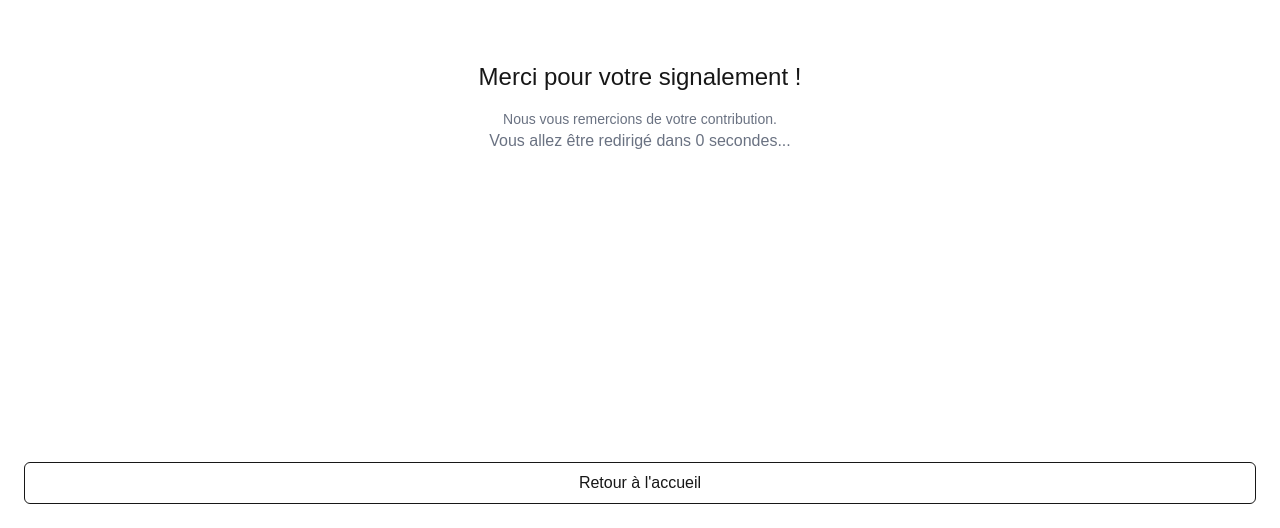
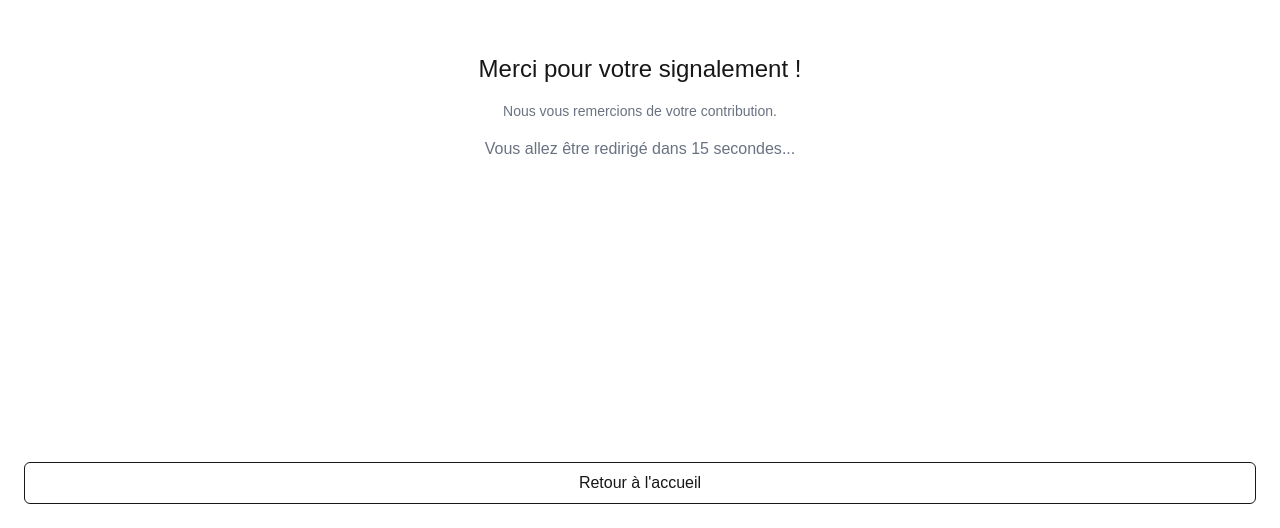
Before and after one commit to DJKFifou/FixMyStreet, a Next.js app: page /form-submitted in a window 1280 px wide. Before the commit this address had no page. Shown: the part 272-800 px from the top of the page. Built offline with nearby package versions, Linux system fonts and the light colour scheme.

Commit message:
fix: Added spacing

```diff
--- a/app/(form)/form-submitted/page.tsx
+++ b/app/(form)/form-submitted/page.tsx
@@ -4,12 +4,12 @@ import SecondaryLink from "@/components/ui/SecondaryLink";
 const Page = () => {
   return(
     <div className="grow flex flex-col items-center justify-center">
-      <div className="grow flex flex-col items-center justify-center w-3/4">
-        <h1 className="text-2xl text-center mb-4">Merci pour votre signalement !</h1>
+      <div className="grow flex flex-col gap-4 items-center justify-center w-3/4">
+        <h1 className="text-2xl text-center">Merci pour votre signalement !</h1>
         <small className="text-sm text-center text-gray-500">
           Nous vous remercions de votre contribution.
         </small>
-        <Redirector href="/" time={5} additionalClasses="text-center text-gray-500" />
+        <Redirector href="/" time={20} additionalClasses="text-center text-gray-500" />
       </div>
       <SecondaryLink href="/">Retour à l&apos;accueil</SecondaryLink>
     </div>
```
